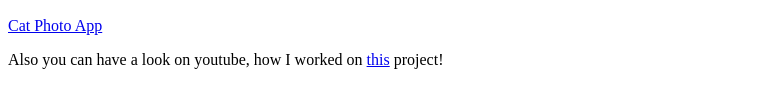
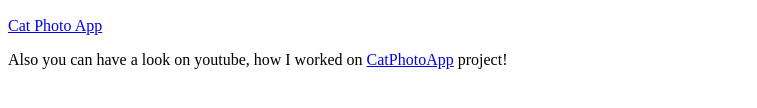
Before and after one commit to MariaRalucaStroe/rmr.github.io, a plain HTML site: page html/index.html in a window 1280 px wide. Shown: the part 148-256 px from the top of the page, without its empty margins (0-757 px from the left). Drawn offline with Linux system fonts and the light colour scheme.

Commit message:
Update index.html

```diff
--- a/html/index.html
+++ b/html/index.html
@@ -10,7 +10,7 @@
       <p>I learned html by doing projects on freecodecamp, codecademy and of course while working on my website.</p>
       <h2>Freecodecamp Projects</h2>
       <a href="catphotoapp.html">Cat Photo App</a>
-      <p>Also you can have a look on youtube, how I worked on <a href="https://youtu.be/y9O627Vdk_U">this</a> project!</p>
+      <p>Also you can have a look on youtube, how I worked on <a href="https://youtu.be/jFycscilIJU">CatPhotoApp</a> project!</p>
 
   </body>
 </html>
```
